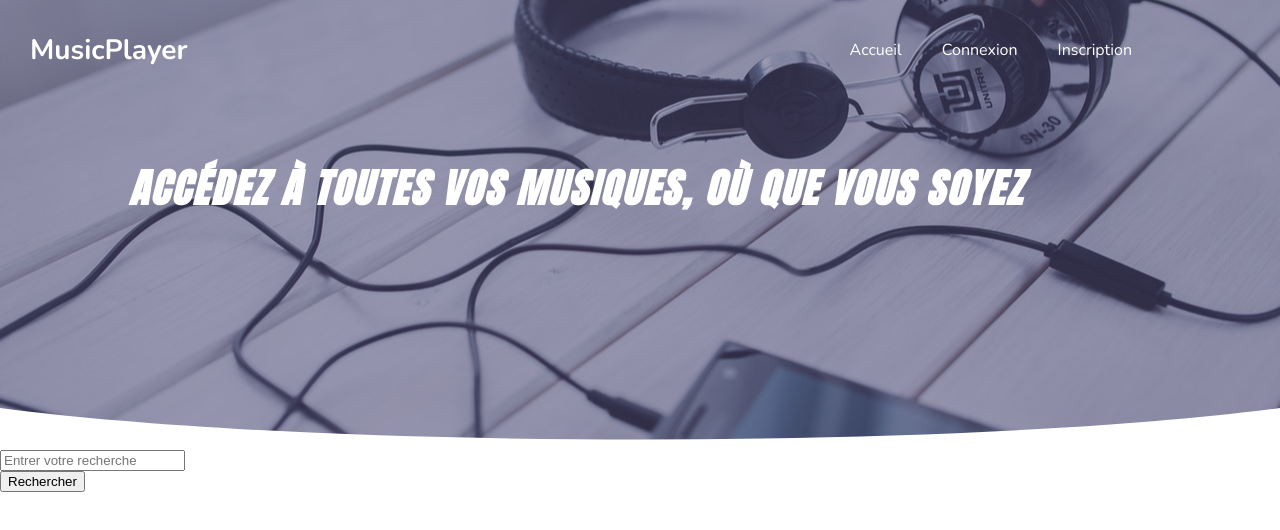
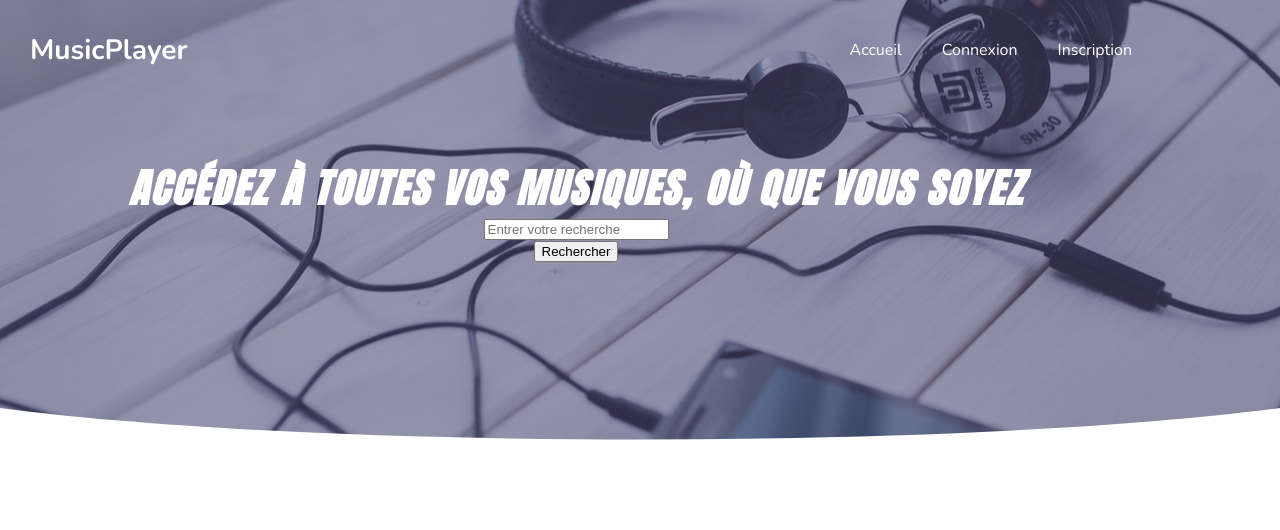
Before and after one commit to DavidSaniez/app-itunes, an Angular app: page / in a window 1280 px wide. Shown: the top 530 px of the page. Built offline with nearby package versions, Linux system fonts and the light colour scheme; a web font is replaced by a local one.

Commit message:
searchBar placement fixed

```diff
--- a/src/app/app.component.html
+++ b/src/app/app.component.html
@@ -1,2 +1 @@
 <app-header></app-header>
-<app-search></app-search>
--- a/src/app/header/header.component.html
+++ b/src/app/header/header.component.html
@@ -23,6 +23,8 @@
 
         <div class="header_slogan">
             <h2 class="h_slogan_title">Accédez à toutes vos musiques, où que vous soyez</h2>
+            <app-search></app-search>
+
         </div>
 
         <header>
```
Lines whose indentation alone changed are shown as unchanged.
